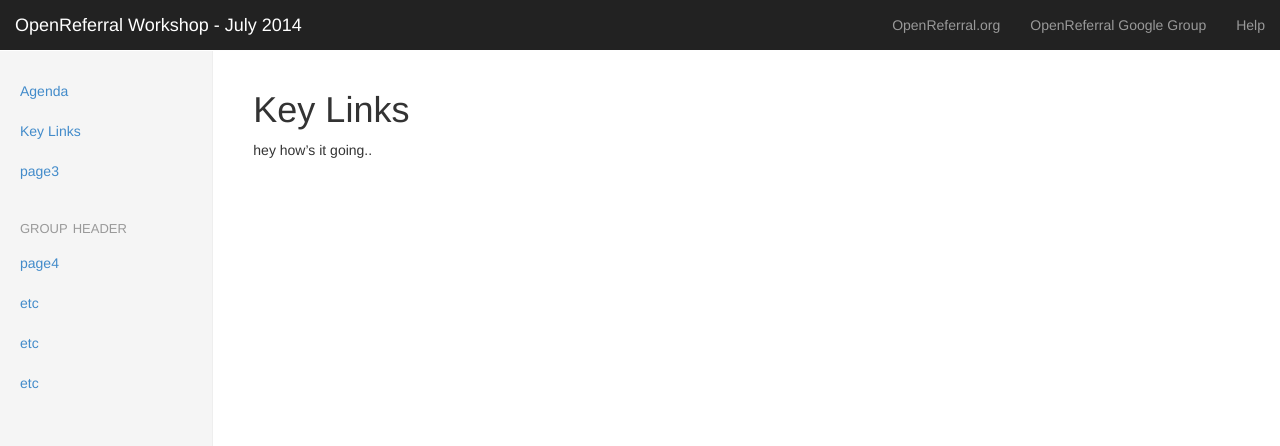
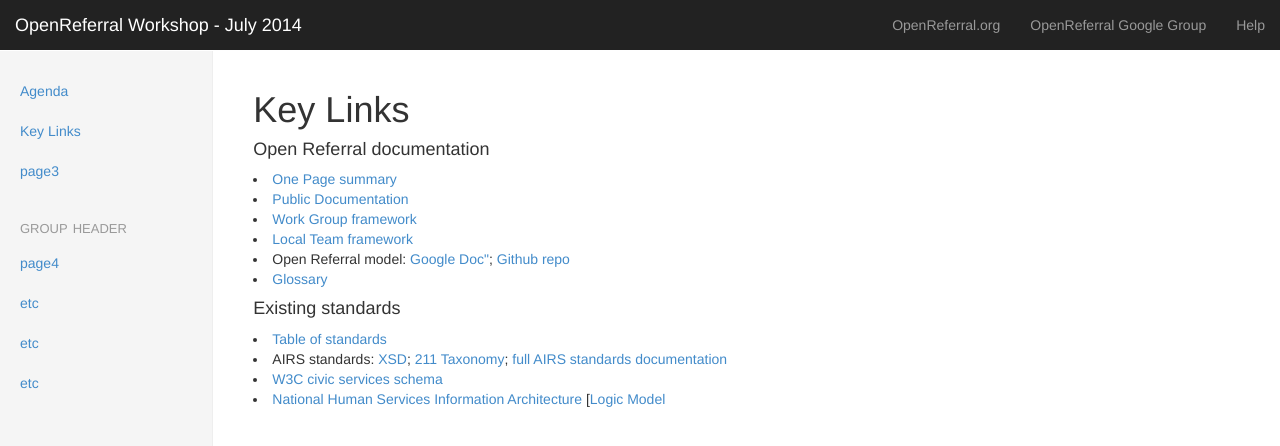
Before and after one commit to openreferral/workshop, a Jekyll site: the page built from key-links.md, in a window 1280 px wide. Shown: the top 446 px of the page. Built offline with Jekyll 4.4.1, drawn with Linux system fonts in a browser that asks for light colours; nearby versions of some CDN libraries; library files that are not in the unit come from our copies.

Commit message:
Update key-links.md

```diff
--- a/key-links.md
+++ b/key-links.md
@@ -5,4 +5,16 @@
 
 #Key Links
 
-hey how's it going..
+<h4>Open Referral documentation</h4>
+<li><a href="https://docs.google.com/document/d/1AdmufRDAjeC5lmcjbCSGxPWZvMKpgNQGWIStD7R4HS8/edit#">One Page summary</a>
+<li><a href="https://docs.google.com/document/d/17cJxF_1P6fafcsFJQERFQifKKc_kPbAKmAXwe2LWDcI/edit#">Public Documentation</a></li>
+<li><a href="https://docs.google.com/document/d/1pB6QxbFSNGKDKmcpJ79ZHCkLL6UR_TsZhBraYUEyOzU/edit#">Work Group framework</a></li>
+<li><a href="https://docs.google.com/document/d/1-E1GljxGw1SFO-TdYCoKr24uvHGnaWGttm-_dDsFN68/edit#">Local Team framework</a></li>
+<li>Open Referral model: <a href="https://docs.google.com/document/d/1RwHkuPeG5cztk-gcofuqsXRxWaTYZeHa8mLjC2doCwk/edit?usp=sharing">Google Doc"</a>; <a href="http://github.com/codeforamerica/openreferral">Github repo</a></li>
+<li><a href="http://https//docs.google.com/spreadsheet/ccc?key=0ApU4bq5aLdmodHowcWxzNXZhWGV4OUY2RVg5M25TQVE&usp=sharing#gid=0">Glossary</a></li>
+
+<h4>Existing standards</h4>
+<li><a href="https://docs.google.com/spreadsheet/ccc?key=0Au5CZ4ZLjTHqdHUwZnNaZGpYYUxCNHE0cHRqZVhfdWc&usp=drive_web">Table of standards</a></li>
+<li>AIRS standards: <a href="http://www.airs.org/i4a/pages/index.cfm?pageid=3363">XSD</a>; <a href="www.211taxonomy.org">211 Taxonomy</a>; <a href="http://www.airs.org/files/public/AIRS_Standards_7_Final.pdf">full AIRS standards documentation</a></li>
+<li><a href="http://www.w3.org/wiki/WebSchemas/CivicServices">W3C civic services schema</a></li>
+<li><a href="http://www.acf.hhs.gov/initiatives-priorities/interoperability">National Human Services Information Architecture</a> [<a href="http://https//raw.github.com/hserv/open-human-services/master/doc/NHSIA_conceptual_data_model.jpeg">Logic Model</a></li>
```
